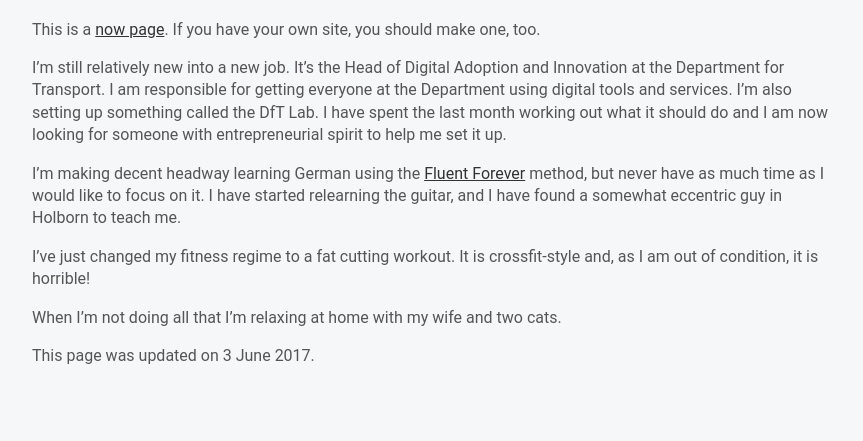
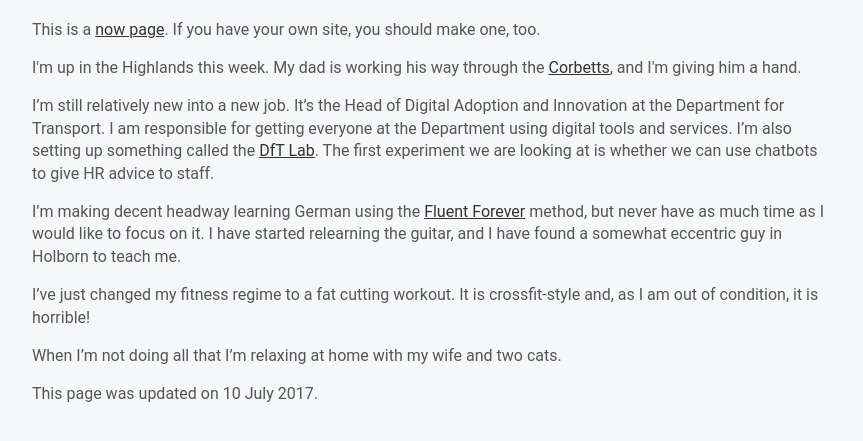
Before and after one commit to gaffajames/website, a plain HTML site: page now.html in a window 1280 px wide. Shown: the part 389-830 px from the top of the page, without its empty margins (208-1071 px from the left). Drawn offline with Linux system fonts and the light colour scheme; a web font is replaced by a local one.

Commit message:
update to say I'm in the Highlands

```diff
--- a/now.html
+++ b/now.html
@@ -31,12 +31,13 @@
 
 
 </header>
-
 <h1> What I&rsquo;m doing now</h1>
-
+</div>
 <p>This is a <a href="http://nownownow.com/about" target="_blank">now page</a>. If you have your own site, you should make one, too.</p>
 
-<p>I&rsquo;m still relatively new into a new job. It&rsquo;s the Head of Digital Adoption and Innovation at the Department for Transport. I am responsible for getting everyone at the Department using digital tools and services. I&rsquo;m also setting up something called the DfT Lab. I have spent the last month working out what it should do and I am now looking for someone with entrepreneurial spirit to help me set it up.</p>
+<p>I'm up in the Highlands this week. My dad is working his way through the <a href="https://en.wikipedia.org/wiki/Lists_of_mountains_and_hills_in_the_British_Isles#Corbetts" target="_blank">Corbetts</a>, and I'm giving him a hand.</p>
+
+<p>I&rsquo;m still relatively new into a new job. It&rsquo;s the Head of Digital Adoption and Innovation at the Department for Transport. I am responsible for getting everyone at the Department using digital tools and services. I&rsquo;m also setting up something called the <a href ="http://www.gavinjames.co.uk/createyourjob">DfT Lab</a>. The first experiment we are looking at is whether we can use chatbots to give HR advice to staff.</p>
 
 <p>I&rsquo;m making decent headway learning German using the <a href="https://fluent-forever.com/" target="_blank">Fluent Forever</a> method, but never have as much time as I would like to focus on it. I have started relearning the guitar, and I have found a somewhat eccentric guy in Holborn to teach me.</p>
 
@@ -44,7 +45,7 @@
 
 <p>When I&rsquo;m not doing all that I&rsquo;m relaxing at home with my wife and two cats.</p>
 
-<p>This page was updated on 3 June 2017.</p>
+<p>This page was updated on 10 July 2017.</p>
 </body>
 
 
```
